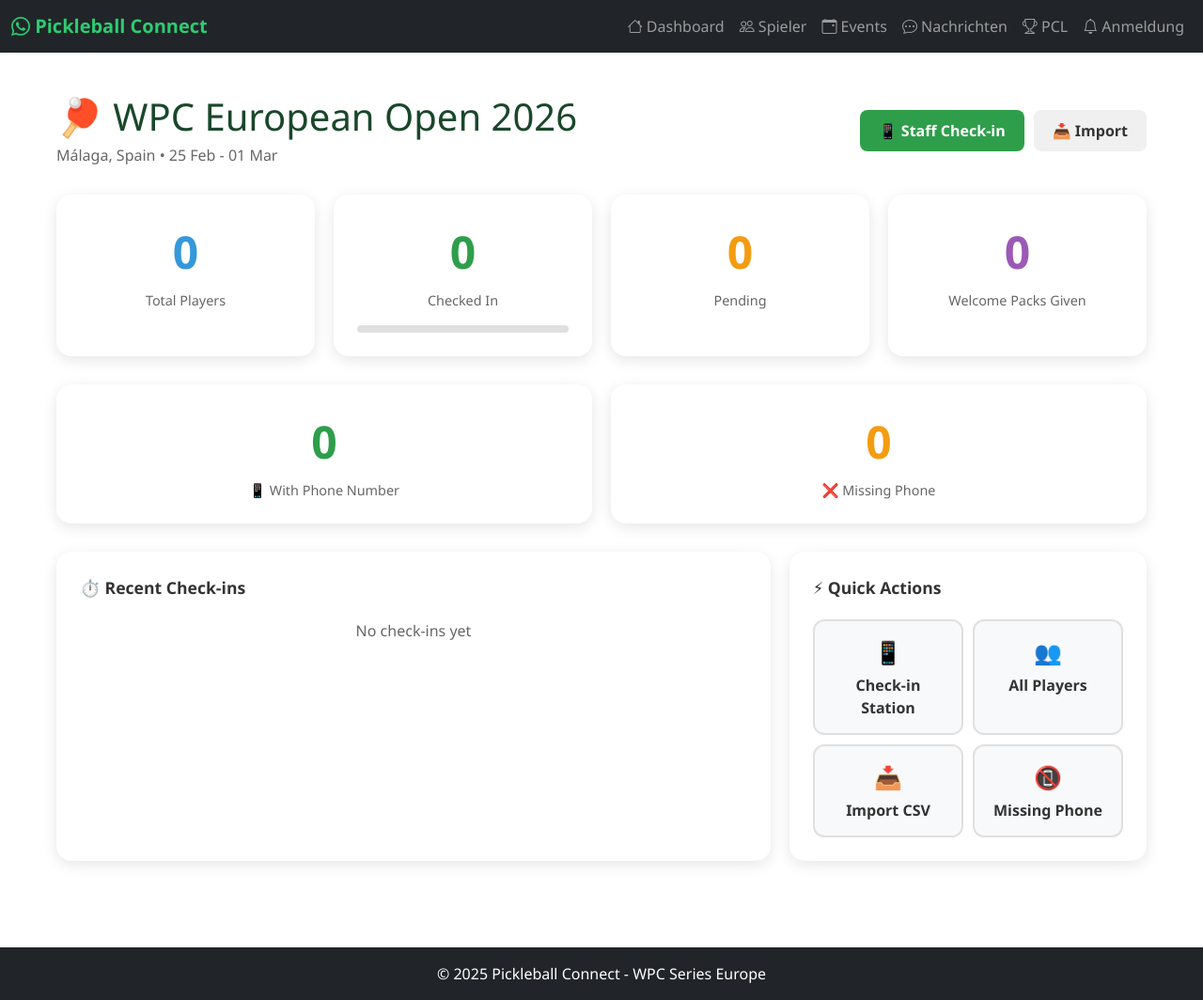
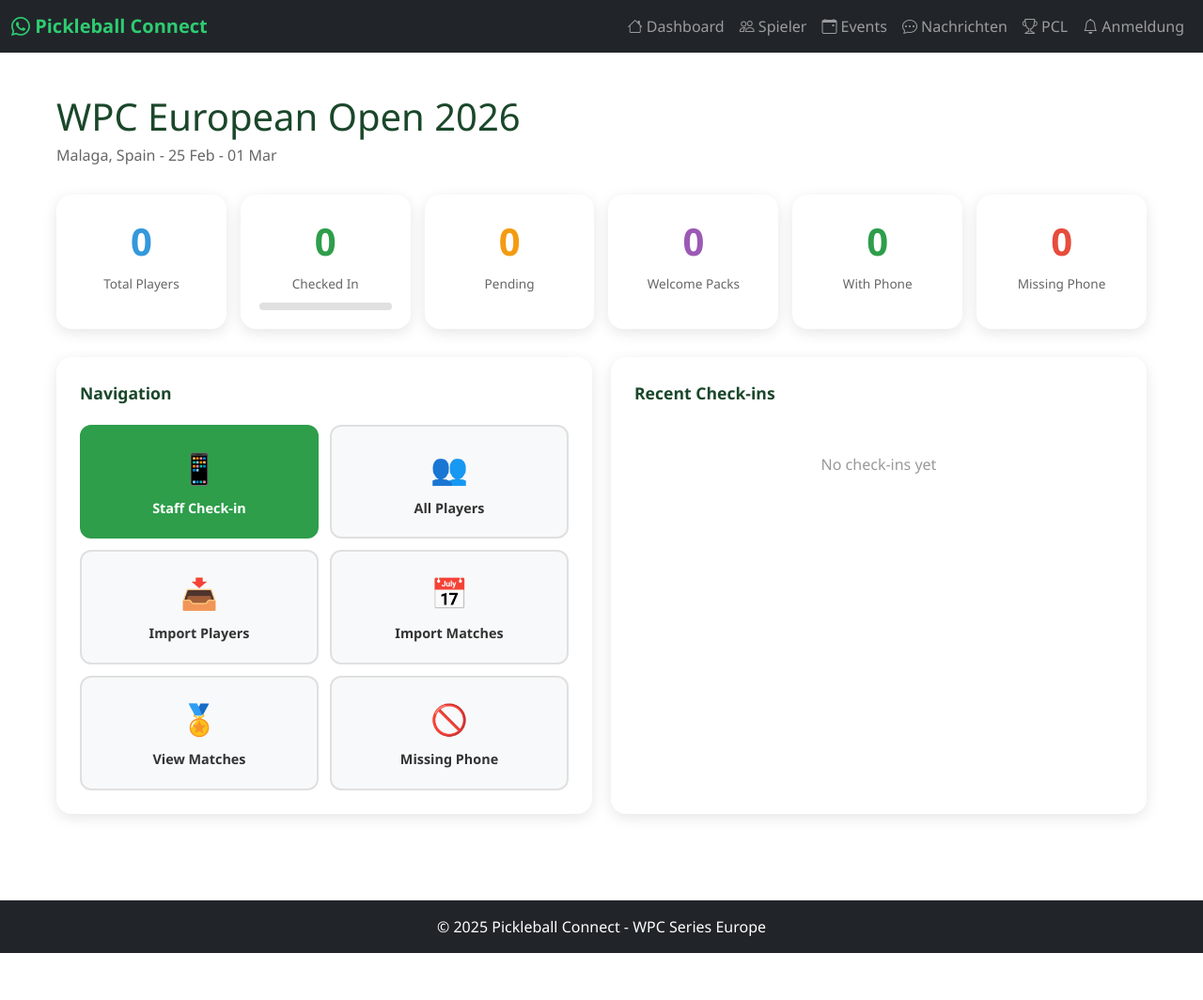
Before and after one commit to Chatcrafters/pickleball-connect-2025, a Flask app: page /wpc/admin in a window 1280 px wide. Shown: the whole page at 94% size. After the commit the page ends 1014 px from the top, so only its background shows below. Run offline with Flask 3, Linux system fonts and the light colour scheme; data that the repository does not hold is empty.

Commit message:
Fix WPC admin dashboard layout and navigation

```diff
--- a/templates/wpc/admin_dashboard.html
+++ b/templates/wpc/admin_dashboard.html
@@ -4,56 +4,69 @@
 {% block content %}
 <style>
     .dashboard { max-width: 1200px; margin: 0 auto; padding: 20px; }
-    .header { display: flex; justify-content: space-between; align-items: center; margin-bottom: 30px; }
+    .header { display: flex; justify-content: space-between; align-items: center; margin-bottom: 30px; flex-wrap: wrap; gap: 15px; }
     .header h1 { color: #1a472a; margin: 0; }
-    .header-actions { display: flex; gap: 10px; }
-    .btn { padding: 10px 20px; border-radius: 8px; text-decoration: none; font-weight: 600; border: none; cursor: pointer; }
-    .btn-primary { background: #2E9E4B; color: white; }
-    .btn-secondary { background: #f0f0f0; color: #333; }
+    .header p { color: #666; margin: 5px 0 0; }
 
-    .stats-grid { display: grid; grid-template-columns: repeat(auto-fit, minmax(200px, 1fr)); gap: 20px; margin-bottom: 30px; }
-    .stat-card { background: white; border-radius: 16px; padding: 25px; box-shadow: 0 4px 15px rgba(0,0,0,0.1); text-align: center; }
-    .stat-value { font-size: 3rem; font-weight: 700; }
-    .stat-label { color: #666; font-size: 0.9rem; margin-top: 5px; }
+    .stats-grid { display: grid; grid-template-columns: repeat(auto-fit, minmax(180px, 1fr)); gap: 15px; margin-bottom: 30px; }
+    .stat-card { background: white; border-radius: 16px; padding: 20px; box-shadow: 0 4px 15px rgba(0,0,0,0.1); text-align: center; }
+    .stat-value { font-size: 2.5rem; font-weight: 700; }
+    .stat-label { color: #666; font-size: 0.85rem; margin-top: 5px; }
     .stat-green { color: #2E9E4B; }
     .stat-orange { color: #f39c12; }
     .stat-blue { color: #3498db; }
     .stat-purple { color: #9b59b6; }
+    .stat-red { color: #e74c3c; }
 
-    .progress-bar { height: 8px; background: #e0e0e0; border-radius: 4px; margin-top: 15px; overflow: hidden; }
-    .progress-fill { height: 100%; background: linear-gradient(90deg, #2E9E4B, #27ae60); border-radius: 4px; transition: width 0.5s; }
+    .progress-bar { height: 8px; background: #e0e0e0; border-radius: 4px; margin-top: 10px; overflow: hidden; }
+    .progress-fill { height: 100%; background: linear-gradient(90deg, #2E9E4B, #27ae60); border-radius: 4px; }
 
-    .content-grid { display: grid; grid-template-columns: 2fr 1fr; gap: 20px; }
-    @media (max-width: 900px) { .content-grid { grid-template-columns: 1fr; } }
+    .content-grid { display: grid; grid-template-columns: 1fr 1fr; gap: 20px; }
+    @media (max-width: 800px) { .content-grid { grid-template-columns: 1fr; } }
 
     .card { background: white; border-radius: 16px; padding: 25px; box-shadow: 0 4px 15px rgba(0,0,0,0.1); }
-    .card-title { font-size: 1.1rem; font-weight: 600; color: #333; margin-bottom: 20px; display: flex; align-items: center; gap: 10px; }
+    .card-title { font-size: 1.1rem; font-weight: 700; color: #1a472a; margin-bottom: 20px; }
 
-    .recent-list { list-style: none; padding: 0; margin: 0; }
+    .nav-grid { display: grid; grid-template-columns: repeat(2, 1fr); gap: 12px; }
+    .nav-btn {
+        display: flex;
+        flex-direction: column;
+        align-items: center;
+        justify-content: center;
+        padding: 20px 15px;
+        background: #f8f9fa;
+        border: 2px solid #e0e0e0;
+        border-radius: 12px;
+        text-decoration: none;
+        color: #333;
+        font-weight: 600;
+        transition: all 0.2s;
+        min-height: 100px;
+    }
+    .nav-btn:hover { border-color: #2E9E4B; background: #e8f5e9; transform: translateY(-2px); }
+    .nav-icon { font-size: 2rem; margin-bottom: 8px; }
+    .nav-label { font-size: 0.9rem; text-align: center; }
+    .nav-btn.primary { background: #2E9E4B; color: white; border-color: #2E9E4B; }
+    .nav-btn.primary:hover { background: #238c3d; }
+
+    .recent-list { list-style: none; padding: 0; margin: 0; max-height: 300px; overflow-y: auto; }
     .recent-item { display: flex; justify-content: space-between; align-items: center; padding: 12px 0; border-bottom: 1px solid #f0f0f0; }
     .recent-item:last-child { border-bottom: none; }
     .recent-name { font-weight: 600; color: #333; }
-    .recent-country { color: #666; font-size: 0.85rem; }
-    .recent-time { color: #2E9E4B; font-size: 0.85rem; }
-
-    .quick-actions { display: grid; grid-template-columns: 1fr 1fr; gap: 10px; }
-    .action-btn { padding: 15px; background: #f8f9fa; border: 2px solid #e0e0e0; border-radius: 12px; text-align: center; text-decoration: none; color: #333; font-weight: 600; transition: all 0.2s; }
-    .action-btn:hover { border-color: #2E9E4B; background: #e8f5e9; }
-    .action-icon { font-size: 1.5rem; display: block; margin-bottom: 5px; }
+    .recent-country { color: #666; font-size: 0.8rem; }
+    .recent-time { color: #2E9E4B; font-weight: 600; font-size: 0.9rem; }
+    .empty-state { text-align: center; color: #999; padding: 30px; }
 </style>
 
 <div class="dashboard">
     <div class="header">
         <div>
-            <h1>🏓 WPC European Open 2026</h1>
-            <p style="color:#666;margin:5px 0 0;">Málaga, Spain • 25 Feb - 01 Mar</p>
-        </div>
-        <div class="header-actions">
-            <a href="{{ url_for('wpc.staff_checkin') }}" class="btn btn-primary">📱 Staff Check-in</a>
-            <a href="{{ url_for('wpc_import.import_page') }}" class="btn btn-secondary">📥 Import</a>
+            <h1>WPC European Open 2026</h1>
+            <p>Malaga, Spain - 25 Feb - 01 Mar</p>
         </div>
     </div>
 
+    <!-- Stats -->
     <div class="stats-grid">
         <div class="stat-card">
             <div class="stat-value stat-blue">{{ stats.total }}</div>
@@ -72,61 +85,68 @@
         </div>
         <div class="stat-card">
             <div class="stat-value stat-purple">{{ stats.welcome_packs }}</div>
-            <div class="stat-label">Welcome Packs Given</div>
+            <div class="stat-label">Welcome Packs</div>
         </div>
-    </div>
-
-    <div class="stats-grid" style="grid-template-columns: repeat(2, 1fr);">
         <div class="stat-card">
             <div class="stat-value stat-green">{{ stats.with_phone }}</div>
-            <div class="stat-label">📱 With Phone Number</div>
+            <div class="stat-label">With Phone</div>
         </div>
         <div class="stat-card">
-            <div class="stat-value stat-orange">{{ stats.without_phone }}</div>
-            <div class="stat-label">❌ Missing Phone</div>
+            <div class="stat-value stat-red">{{ stats.without_phone }}</div>
+            <div class="stat-label">Missing Phone</div>
         </div>
     </div>
 
     <div class="content-grid">
+        <!-- Navigation -->
         <div class="card">
-            <div class="card-title">⏱️ Recent Check-ins</div>
+            <div class="card-title">Navigation</div>
+            <div class="nav-grid">
+                <a href="{{ url_for('wpc.staff_checkin') }}" class="nav-btn primary">
+                    <span class="nav-icon">&#128241;</span>
+                    <span class="nav-label">Staff Check-in</span>
+                </a>
+                <a href="{{ url_for('wpc.admin_players') }}" class="nav-btn">
+                    <span class="nav-icon">&#128101;</span>
+                    <span class="nav-label">All Players</span>
+                </a>
+                <a href="{{ url_for('wpc_import.import_page') }}" class="nav-btn">
+                    <span class="nav-icon">&#128229;</span>
+                    <span class="nav-label">Import Players</span>
+                </a>
+                <a href="{{ url_for('wpc_matches.import_matches') }}" class="nav-btn">
+                    <span class="nav-icon">&#128197;</span>
+                    <span class="nav-label">Import Matches</span>
+                </a>
+                <a href="{{ url_for('wpc_matches.admin_matches') }}" class="nav-btn">
+                    <span class="nav-icon">&#127941;</span>
+                    <span class="nav-label">View Matches</span>
+                </a>
+                <a href="{{ url_for('wpc.admin_players', status='no_phone') }}" class="nav-btn">
+                    <span class="nav-icon">&#128683;</span>
+                    <span class="nav-label">Missing Phone</span>
+                </a>
+            </div>
+        </div>
+
+        <!-- Recent Check-ins -->
+        <div class="card">
+            <div class="card-title">Recent Check-ins</div>
             {% if recent %}
             <ul class="recent-list">
                 {% for player in recent %}
                 <li class="recent-item">
                     <div>
                         <div class="recent-name">{{ player.first_name }} {{ player.last_name }}</div>
-                        <div class="recent-country">🌍 {{ player.country or 'Unknown' }}</div>
+                        <div class="recent-country">{{ player.country or 'Unknown' }}</div>
                     </div>
                     <div class="recent-time">{{ player.checked_in_at.strftime('%H:%M') if player.checked_in_at else '-' }}</div>
                 </li>
                 {% endfor %}
             </ul>
             {% else %}
-            <p style="color:#666;text-align:center;">No check-ins yet</p>
+            <div class="empty-state">No check-ins yet</div>
             {% endif %}
-        </div>
-
-        <div class="card">
-            <div class="card-title">⚡ Quick Actions</div>
-            <div class="quick-actions">
-                <a href="{{ url_for('wpc.staff_checkin') }}" class="action-btn">
-                    <span class="action-icon">📱</span>
-                    Check-in Station
-                </a>
-                <a href="{{ url_for('wpc.admin_players') }}" class="action-btn">
-                    <span class="action-icon">👥</span>
-                    All Players
-                </a>
-                <a href="{{ url_for('wpc_import.import_page') }}" class="action-btn">
-                    <span class="action-icon">📥</span>
-                    Import CSV
-                </a>
-                <a href="{{ url_for('wpc.admin_players', status='no_phone') }}" class="action-btn">
-                    <span class="action-icon">📵</span>
-                    Missing Phone
-                </a>
-            </div>
         </div>
     </div>
 </div>
@@ -137,8 +157,11 @@
     fetch('{{ url_for("wpc.api_stats") }}')
         .then(r => r.json())
         .then(data => {
-            document.querySelectorAll('.stat-value')[1].textContent = data.checked_in;
-            document.querySelectorAll('.stat-value')[2].textContent = data.pending;
+            const values = document.querySelectorAll('.stat-value');
+            values[0].textContent = data.total;
+            values[1].textContent = data.checked_in;
+            values[2].textContent = data.pending;
+            values[3].textContent = data.welcome_packs;
             document.querySelector('.progress-fill').style.width = data.percentage + '%';
         });
 }, 30000);
```
